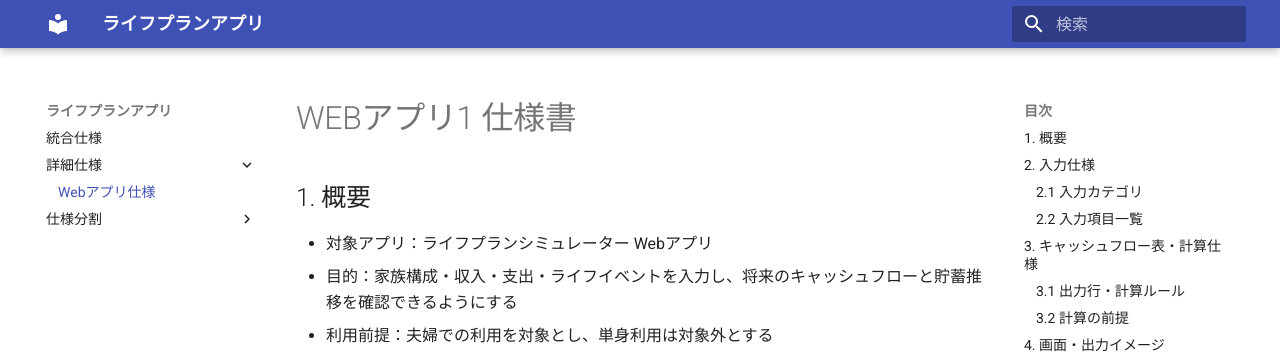
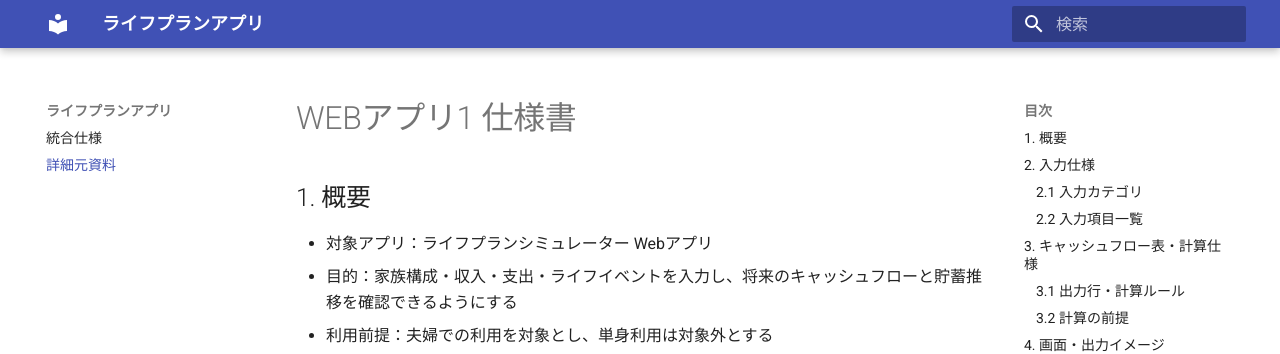
Before and after one commit to Kinagaki-525/LifePlan, an MkDocs documentation site: the page built from docs/web-app-spec.md, in a window 1280 px wide. Shown: the top 354 px of the page. Built offline with MkDocs 1.6.1 and Material for MkDocs 9.7.7, drawn with Linux system fonts in a browser that asks for light colours; part of the change alters nothing that is shown.

Commit message:
mkdocs用のymlを修正

```diff
--- a/mkdocs.yml
+++ b/mkdocs.yml
@@ -6,12 +6,4 @@ theme:
 
 nav:
   - 統合仕様: index.md
-  - 詳細仕様:
-      - Webアプリ仕様: web-app-spec.md
-  - 仕様分割:
-      - ガイド: specs/guide.md
-      - 全体概要: specs/overview.md
-      - 入力仕様: specs/input-spec.md
-      - 計算仕様: specs/calculation-spec.md
-      - 出力仕様: specs/output-spec.md
-      - 未確定事項: specs/open-issues.md
+  - 詳細元資料: web-app-spec.md
```
